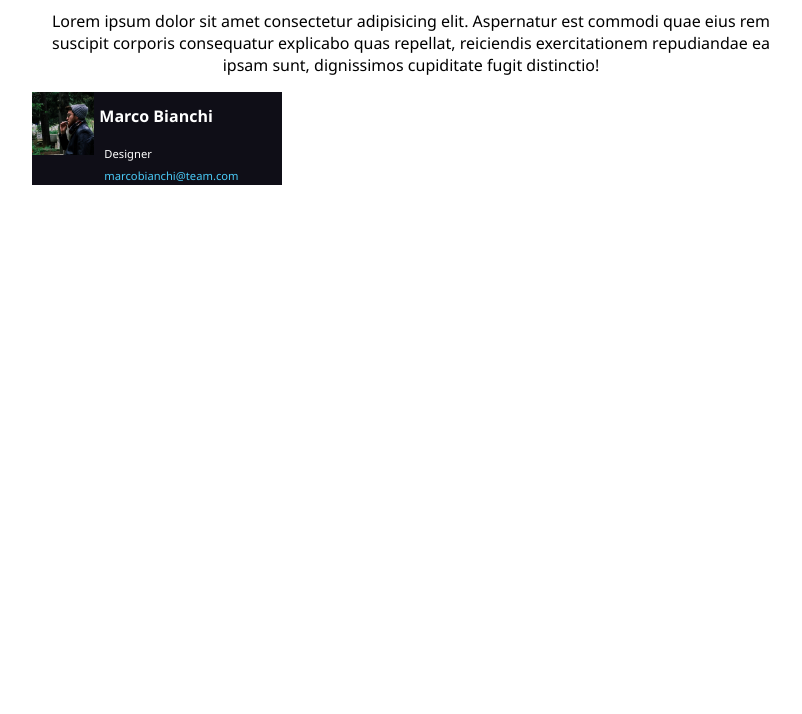
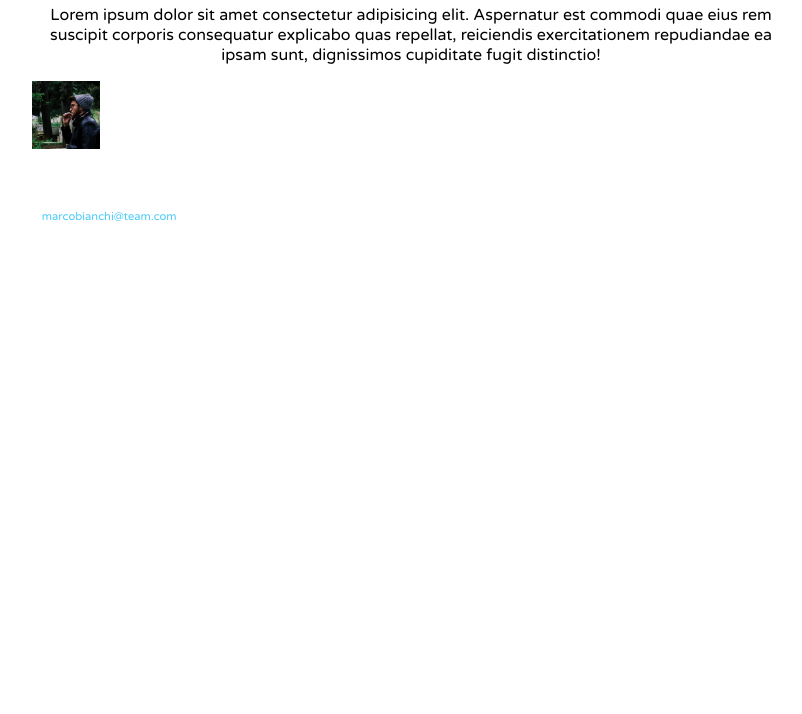
Before and after one commit to jfmarkan/html-css-float-cards, a plain HTML site: page index.html in a window 1280 px wide. Shown: the part 86-800 px from the top of the page, without its empty margins (229-1031 px from the left). Drawn offline with Linux system fonts and the light colour scheme.

Commit message:
Going back to basics. Can't find mistake

```diff
--- a/css/styles.css
+++ b/css/styles.css
@@ -1,5 +1,5 @@
 body{
-    font-family:'Segoe UI', Tahoma, Geneva, Verdana, sans-serif;
+    font-family: 'Varela Round', sans-serif;
 }
 
 .container{
@@ -9,12 +9,8 @@ body{
 
 h1{
     font-size: 2rem;
+    font-weight: 700;
     color: #e4306f;
-}
-
-h2{
-    padding:0;
-    font-size: 1rem;
 }
 
 .clearfix::after {
@@ -24,13 +20,12 @@ h2{
 }
 
 .row{
-    height: 200px;
+
 }
 
 .card{
-    width: 33%;
+    width: 30%;
     background-color: #0f0e17;
-
     text-align: left;
 }
 
@@ -39,11 +34,13 @@ h2{
 }
 
 img{
-    width: 25%;
+    width: 30%;
+    float: left;
 }
 
 .data{
-
+    width: 70%;
+    font-size: 0.7rem;
     margin-left: 5px;
     color: #FFFFFF;
 }
@@ -53,6 +50,5 @@ img{
 }
 
 .data-mail{
-    font-size: 0.7rem;
-    color: #4acaf7;
+        color: #4acaf7;
 }
--- a/index.html
+++ b/index.html
@@ -6,6 +6,7 @@
     <meta name="viewport" content="width=device-width, initial-scale=1.0">
     <title>Document</title>
     <link rel="stylesheet" href="css/styles.css">
+    <link href="https://fonts.googleapis.com/css2?family=Varela+Round&display=swap" rel="stylesheet">
 </head>
 <body>
     <div class="container">
@@ -19,15 +20,15 @@
         </section>
         <section>
             <div class="row clearfix">
-                <div class="card float-left">
-                    <img src="img/male1.png" alt="" class="float-left">
+                <div class="card">
+                    <img src="img/male1.png" alt="" >
                     <div class="data float-left">
                         <h2>Marco Bianchi</h2>
                         <span class="data data-task">Designer</span><br>
                         <span class="data data-mail">marcobianchi@team.com</span>
                     </div>
                 </div>
-            <div class="row clearfix"></div>
+            </div>
         </section>
     </div>
 </body>
```
